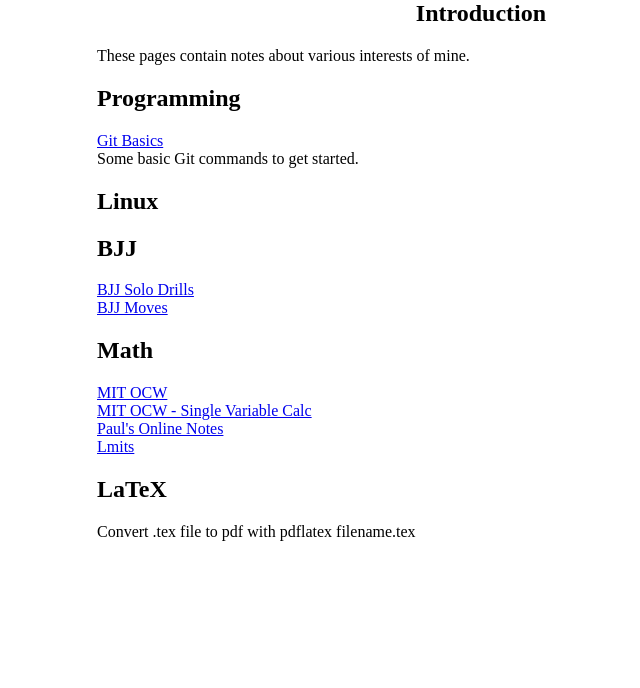
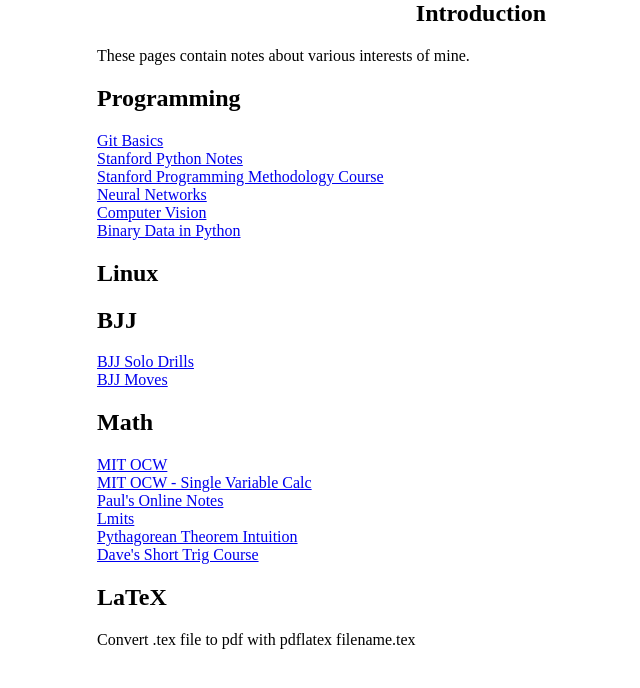
Before and after one commit to d0wler/d0wler.github.io, a plain HTML site: page index.html in a window 1280 px wide. Shown: the whole page, without its empty margins (159-799 px from the left). Drawn offline with Linux system fonts and the light colour scheme.

Commit message:
added some links

```diff
--- a/index.html
+++ b/index.html
@@ -13,8 +13,12 @@
 
 
 	<h2>Programming</h2>
-	<p><a href="gitcommands.html">Git Basics</a><br>
-	Some basic Git commands to get started.</p>
+	<a href="gitcommands.html">Git Basics</a><br>
+	<a href="https://cs.stanford.edu/people/nick/py/python-about.html">Stanford Python Notes</a><br>
+	<a href="https://web.stanford.edu/class/cs106a/lectures/1-Welcome/">Stanford Programming Methodology Course</a><br>
+	<a href="https://cs.stanford.edu/people/eroberts/courses/soco/projects/2000-01/neural-networks/index.html">Neural Networks</a><br>
+	<a href="https://cs.stanford.edu/people/eroberts/courses/soco/projects/1997-98/computer-vision/index.html">Computer Vision</a><br>
+	<a href="https://www.devdungeon.com/content/working-binary-data-python">Binary Data in Python</a><br>
 
 	<h2>Linux</h2>
 
@@ -28,6 +32,8 @@
 	<a href="https://ocw.mit.edu/courses/mathematics/18-01sc-single-variable-calculus-fall-2010/index.htm">MIT OCW - Single Variable Calc</a><br>
 	<a href="http://tutorial.math.lamar.edu">Paul's Online Notes</a><br>
 	<a href="limits.pdf">Lmits</a><br>
+	<a href="https://betterexplained.com/articles/measure-any-distance-with-the-pythagorean-theorem/">Pythagorean Theorem Intuition</a><br>
+	<a href="https://www2.clarku.edu/faculty/djoyce/trig/">Dave's Short Trig Course</a><br>
 
 	<h2>LaTeX</h2>
 	<p>Convert .tex file to pdf with pdflatex filename.tex</p>
```
